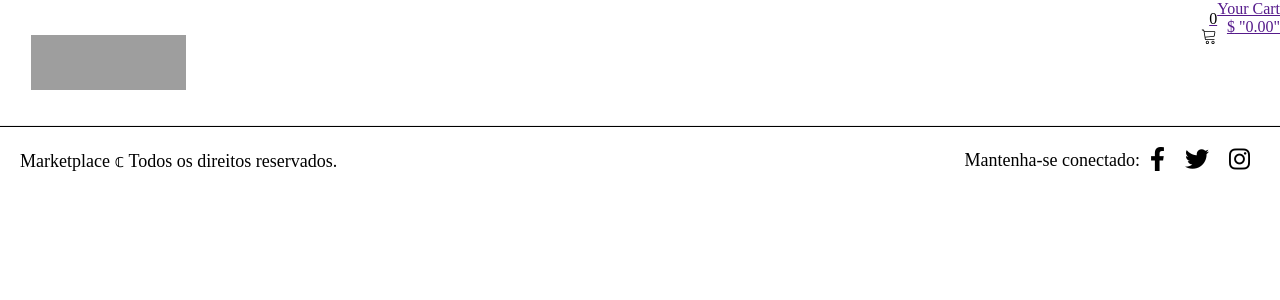
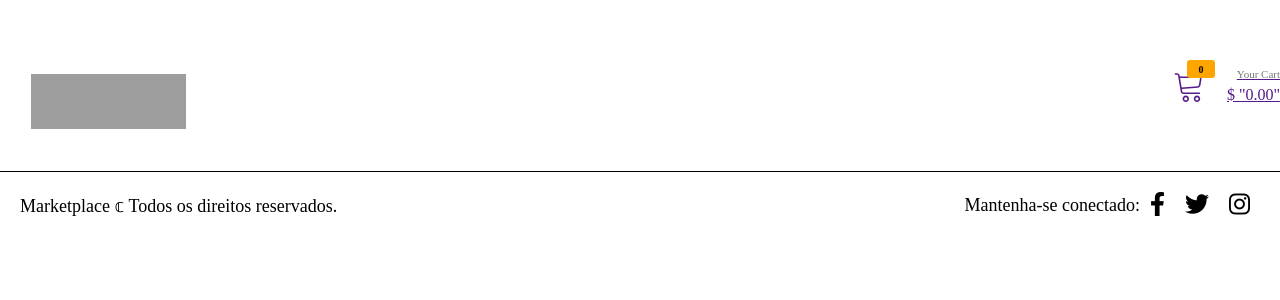
Before and after one commit to daasc/marketplace, a Nuxt app: page / in a window 1280 px wide. Shown: the top 300 px of the page. Built offline with nearby package versions, Linux system fonts and the light colour scheme; grey boxes are pictures that could not be loaded.

Commit message:
create-logo

```diff
--- a/components/NavBarComponent.vue
+++ b/components/NavBarComponent.vue
@@ -110,13 +110,22 @@ export default {
   align-items: center;
 }
 .car-text {
-  display: flex;
-  flex-direction: column;
+  margin-left: 12px;
+  line-height: 1;
 }
 .menu-go-back span {
   display: none;
 }
-
+bdi {
+  unicode-bidi: isolate;
+}
+.title {
+  line-height: 1;
+  display: block;
+  margin-bottom: 7px;
+  font-size: 11px;
+  color: #777;
+}
 .div-img {
   margin-top: 35px;
   margin-left: 20%;
@@ -126,11 +135,15 @@ export default {
   width: 155px;
   height: 55px;
 }
+svg:not(:root) {
+  overflow: hidden;
+}
 
-.min-icon {
+.min-icon,
+svg {
   vertical-align: -0.125em;
-  width: 1em;
-  height: 1em;
+  width: 2em;
+  height: 2em;
   display: inline-block;
   fill: currentColor;
 }
@@ -138,30 +151,43 @@ export default {
 .container {
   display: flex;
   flex-direction: row;
-  border-bottom: 1px solid #eee;
-  position: relative;
+
   background-color: #fff;
-  height: 125px;
+
+  padding-left: 30px;
+  padding-right: 30px;
+  display: flex;
+  align-items: center;
+  padding: 38.5px 0;
 }
 
 .container-left {
   display: flex;
   flex-direction: row;
 }
-
+.container-center {
+  width: 50%;
+  height: 50%;
+}
 .menu-mobile {
   display: none;
 }
 
 .container-right {
-  flex: 1;
   text-align: right;
   justify-content: flex-end;
+  flex: inherit;
+  padding-left: 30px;
+  width: 40.5%;
+  display: flex;
+  align-items: center;
+  height: 100%;
 }
 .car-icon {
-  color: black;
-  width: 1em;
-  height: 1em;
+  position: relative;
+  padding: 0 10px;
+  display: block;
+  line-height: 1;
 }
 .min-icon span svg {
   vertical-align: -0.125em;
@@ -169,6 +195,21 @@ export default {
   height: 1em;
   display: inline-block;
   fill: currentColor;
+}
+.min-intem {
+  position: absolute;
+  right: 0;
+  top: -10px;
+  display: block;
+  text-align: center;
+  background-color: orange;
+  border-radius: 3px;
+  font-size: 10px;
+  font-weight: 700;
+  color: black;
+  padding: 5px 5px 3px;
+  line-height: 1;
+  min-width: 18px;
 }
 
 @media (max-width: 1199px) {
```
